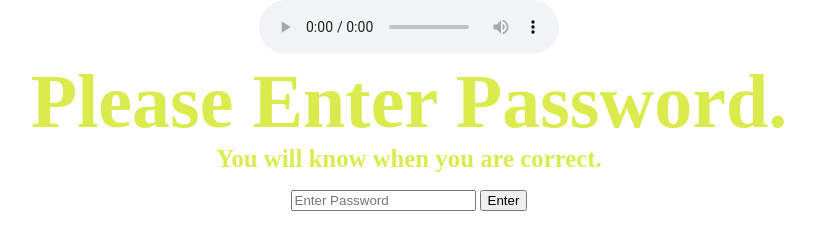
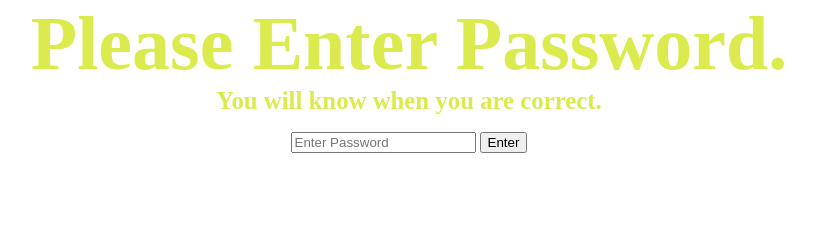
Before and after one commit to JustMarcus/R-T, a plain HTML site: page index.html in a window 1280 px wide. Shown: the whole page, without its empty margins (231-1046 px from the left). Drawn offline with Linux system fonts and the light colour scheme.

Commit message:
Update index.html

```diff
--- a/index.html
+++ b/index.html
@@ -1,7 +1,7 @@
 <!DOCTYPE html>
 <html lang="en">
 
-<audio src="https://www.youtube.com/watch?v=spCdFMnQ1Fk&t=103s" controls autoplay loop></audio>
+
 
 <head>
 	<meta charset="UTF-8">
```
